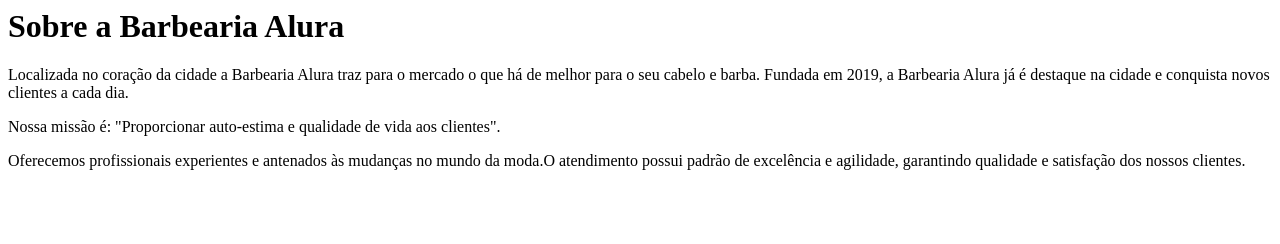
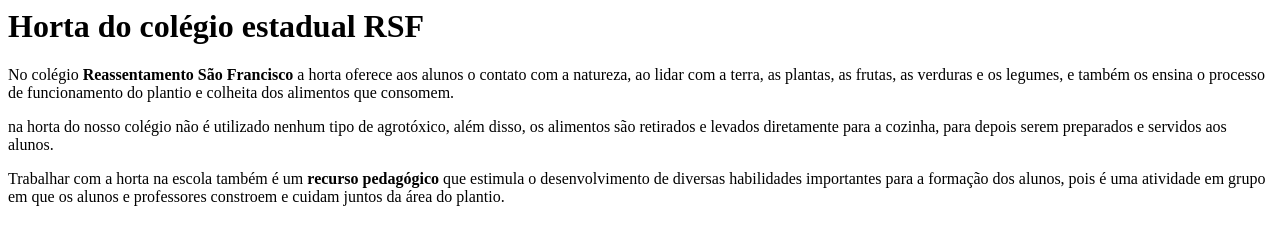
Before and after one commit to mylaalerico/kamyla, a plain HTML site: page index.html in a window 1280 px wide. Drawn offline with Linux system fonts and the light colour scheme.

Commit message:
Add files via upload

```diff
--- a/index.html
+++ b/index.html
@@ -1,7 +1,7 @@
-<h1>Sobre a Barbearia Alura</h1>
-<p>Localizada no coração da cidade a Barbearia Alura traz para o mercado o que há de melhor para o seu cabelo e barba.
-Fundada em 2019, a Barbearia Alura já é destaque na cidade e conquista novos clientes a cada dia.</p>
+<h1>Horta do colégio estadual RSF</h1>
 
-<p>Nossa missão é: "Proporcionar auto-estima e qualidade de vida aos clientes".</p>
+<p>No colégio <strong>Reassentamento São Francisco</strong> a horta oferece aos alunos o contato com a natureza, ao lidar com a terra, as plantas, as frutas, as verduras e os legumes, e também os ensina o processo de funcionamento do plantio e colheita dos alimentos que consomem.</p>
 
-<p>Oferecemos profissionais experientes e antenados às mudanças no mundo da moda.O atendimento possui padrão de excelência e agilidade, garantindo qualidade e satisfação dos nossos clientes.</p>
+<p>na horta do nosso colégio não é utilizado nenhum tipo de agrotóxico, além disso, os alimentos são retirados e levados diretamente para a cozinha, para depois serem preparados e servidos aos alunos. </p>
+
+<p>Trabalhar com a horta na escola também é um <strong>recurso pedagógico</strong> que estimula o desenvolvimento de diversas habilidades importantes para a formação dos alunos, pois é uma atividade em grupo em que os alunos e professores constroem e cuidam juntos da área do plantio.</p>
```
